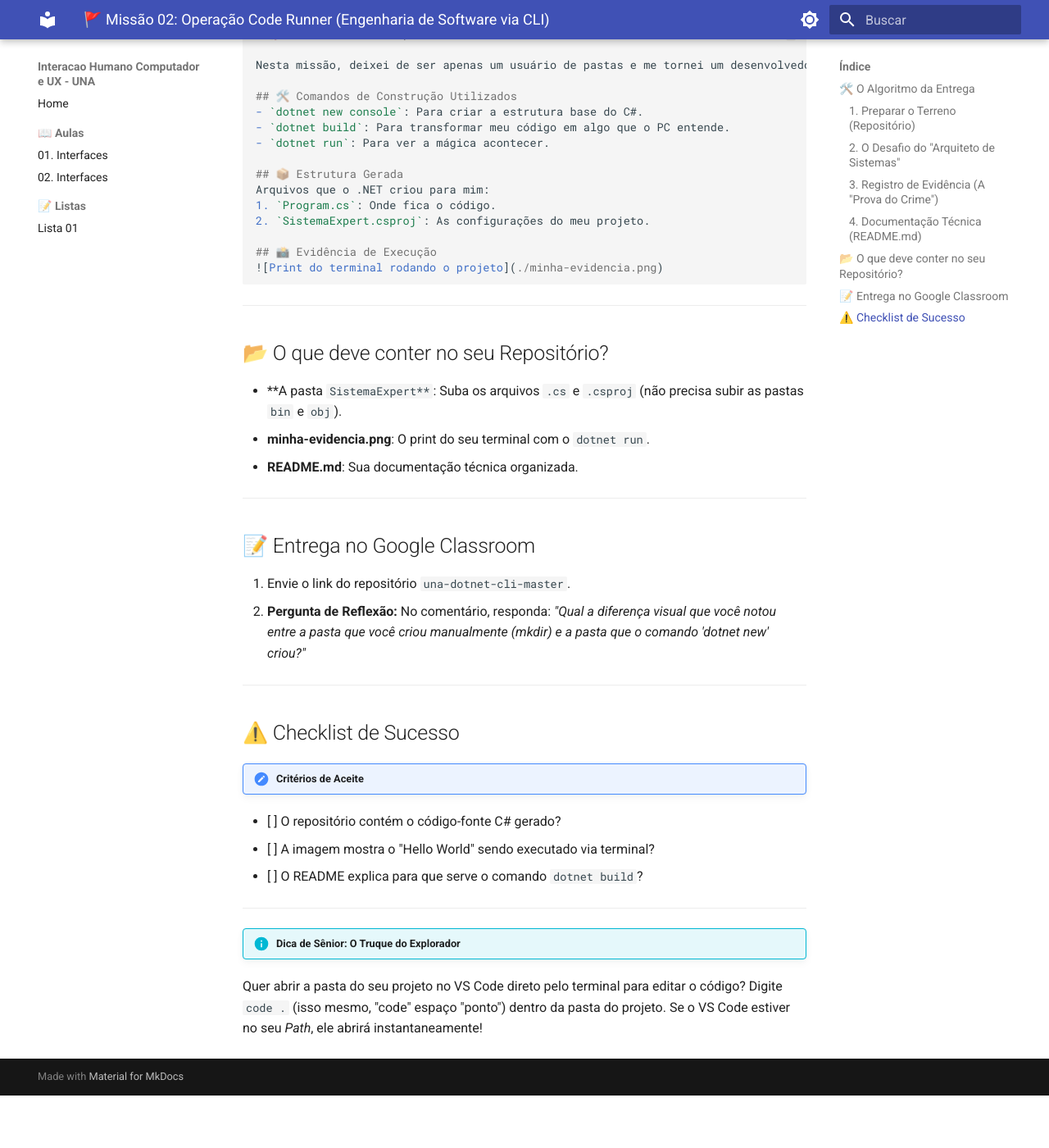
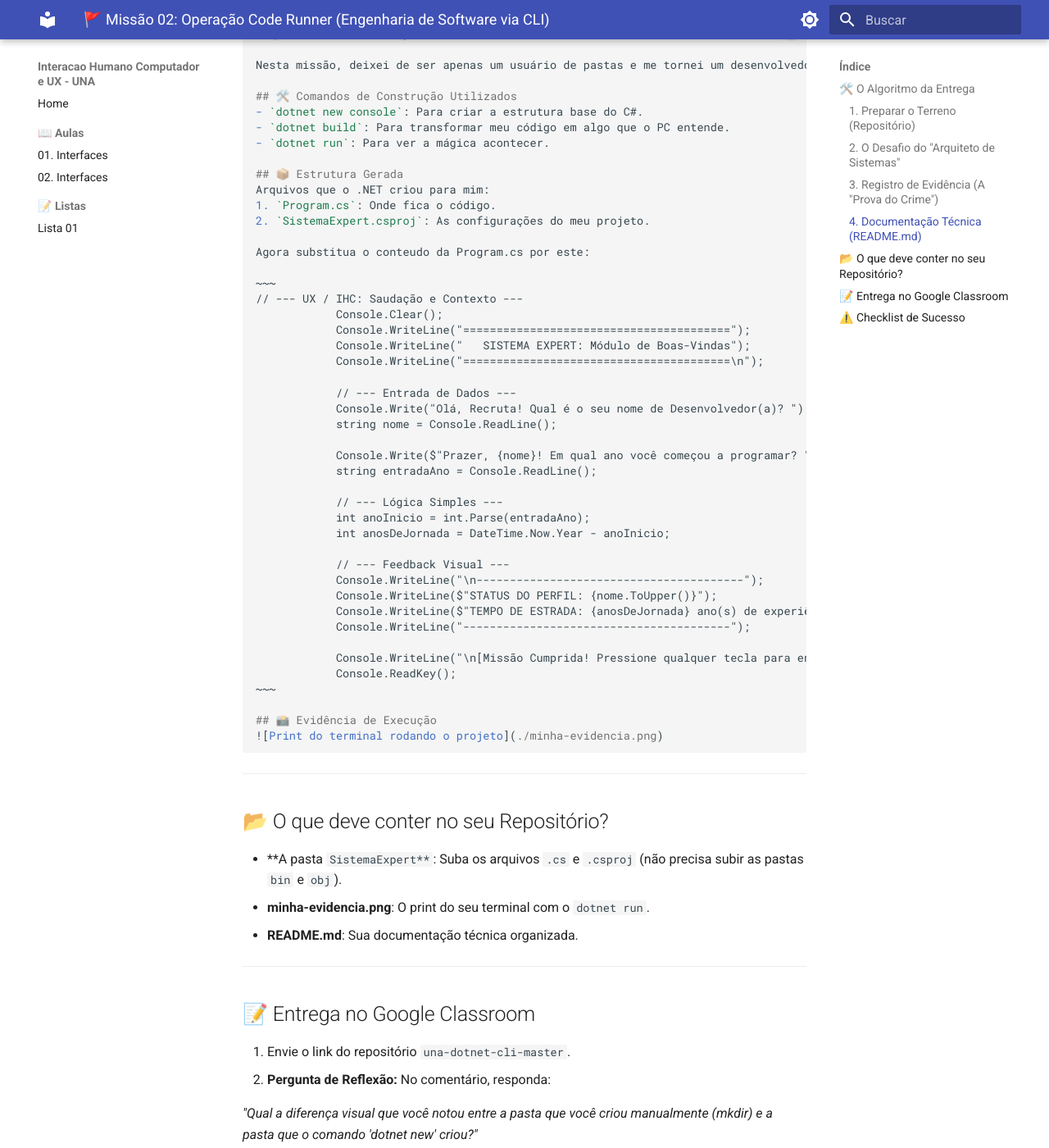
Before and after one commit to danhpaiva/una-ihcux-mkdocs-202601, an MkDocs documentation site: the page built from docs/listas/02-listas.md, in a window 1280 px wide and 1400 px high, scrolled down 1136 px. Shown: the whole window at 82% size. Built offline with MkDocs 1.6.1 and Material for MkDocs 9.7.7, drawn with Linux system fonts in a browser that asks for light colours; before the commit the page ends 2472 px from its top, so only the background shows below that; some of the changed text lies outside the part shown.

Commit message:
feat: atualizando repo

```diff
--- a/docs/listas/02-lista.md
+++ b/docs/listas/02-listas.md
@@ -50,6 +50,36 @@ Arquivos que o .NET criou para mim:
 1. `Program.cs`: Onde fica o código.
 2. `SistemaExpert.csproj`: As configurações do meu projeto.
 
+Agora substitua o conteudo da Program.cs por este:
+
+~~~
+// --- UX / IHC: Saudação e Contexto ---
+            Console.Clear();
+            Console.WriteLine("========================================");
+            Console.WriteLine("   SISTEMA EXPERT: Módulo de Boas-Vindas");
+            Console.WriteLine("========================================\n");
+
+            // --- Entrada de Dados ---
+            Console.Write("Olá, Recruta! Qual é o seu nome de Desenvolvedor(a)? ");
+            string nome = Console.ReadLine();
+
+            Console.Write($"Prazer, {nome}! Em qual ano você começou a programar? ");
+            string entradaAno = Console.ReadLine();
+
+            // --- Lógica Simples ---
+            int anoInicio = int.Parse(entradaAno);
+            int anosDeJornada = DateTime.Now.Year - anoInicio;
+
+            // --- Feedback Visual ---
+            Console.WriteLine("\n----------------------------------------");
+            Console.WriteLine($"STATUS DO PERFIL: {nome.ToUpper()}");
+            Console.WriteLine($"TEMPO DE ESTRADA: {anosDeJornada} ano(s) de experiência.");
+            Console.WriteLine("----------------------------------------");
+
+            Console.WriteLine("\n[Missão Cumprida! Pressione qualquer tecla para encerrar]");
+            Console.ReadKey();
+~~~
+
 ## 📸 Evidência de Execução
 ![Print do terminal rodando o projeto](./minha-evidencia.png)
 
@@ -68,7 +98,9 @@ Arquivos que o .NET criou para mim:
 ## 📝 Entrega no Google Classroom
 
 1. Envie o link do repositório `una-dotnet-cli-master`.
-2. **Pergunta de Reflexão:** No comentário, responda: *"Qual a diferença visual que você notou entre a pasta que você criou manualmente (mkdir) e a pasta que o comando 'dotnet new' criou?"*
+2. **Pergunta de Reflexão:** No comentário, responda:
+
+*"Qual a diferença visual que você notou entre a pasta que você criou manualmente (mkdir) e a pasta que o comando 'dotnet new' criou?"*
 
 ---
 
@@ -76,10 +108,15 @@ Arquivos que o .NET criou para mim:
 
 !!! check "Critérios de Aceite"
 - [ ] O repositório contém o código-fonte C# gerado?
-- [ ] A imagem mostra o "Hello World" sendo executado via terminal?
+- [ ] A imagem mostra o codigo que criamos sendo executado via terminal?
 - [ ] O README explica para que serve o comando `dotnet build`?
 
 ---
 
 !!! info "Dica de Sênior: O Truque do Explorador"
-Quer abrir a pasta do seu projeto no VS Code direto pelo terminal para editar o código? Digite `code .` (isso mesmo, "code" espaço "ponto") dentro da pasta do projeto. Se o VS Code estiver no seu *Path*, ele abrirá instantaneamente!
+Quer abrir a pasta do seu projeto no VS Code direto pelo terminal para editar o código? Digite `code .`
+(isso mesmo, "code" espaço "ponto") dentro da pasta do projeto.
+
+Se o VS Code estiver no seu *Path*, ele abrirá instantaneamente!
+
+... e o que acontece com o seu programa se, em vez de um ano (número), você digitar o seu nome novamente quando o sistema perguntar o ano de início? Como isso afeta a Experiência do Usuário (UX)?
```
